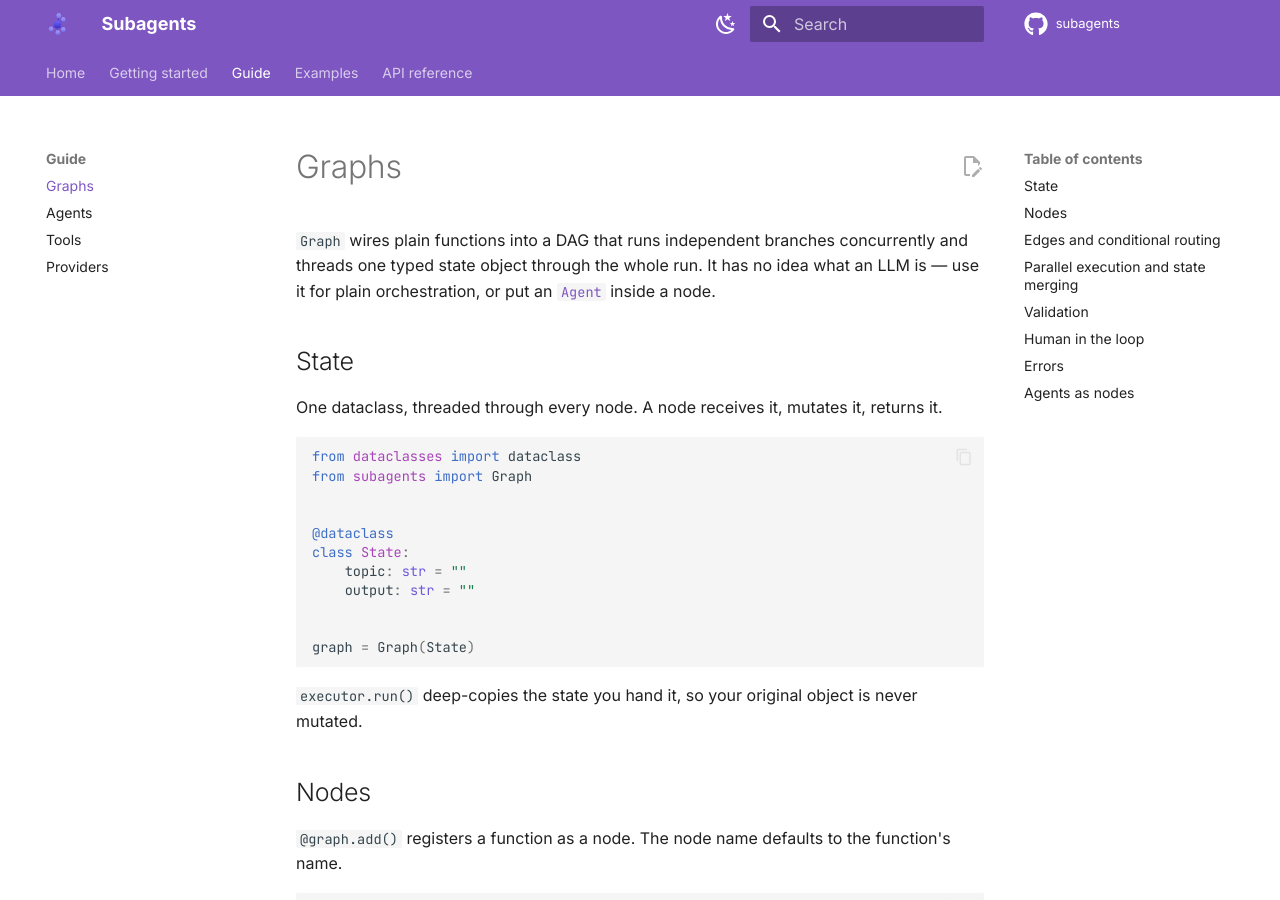
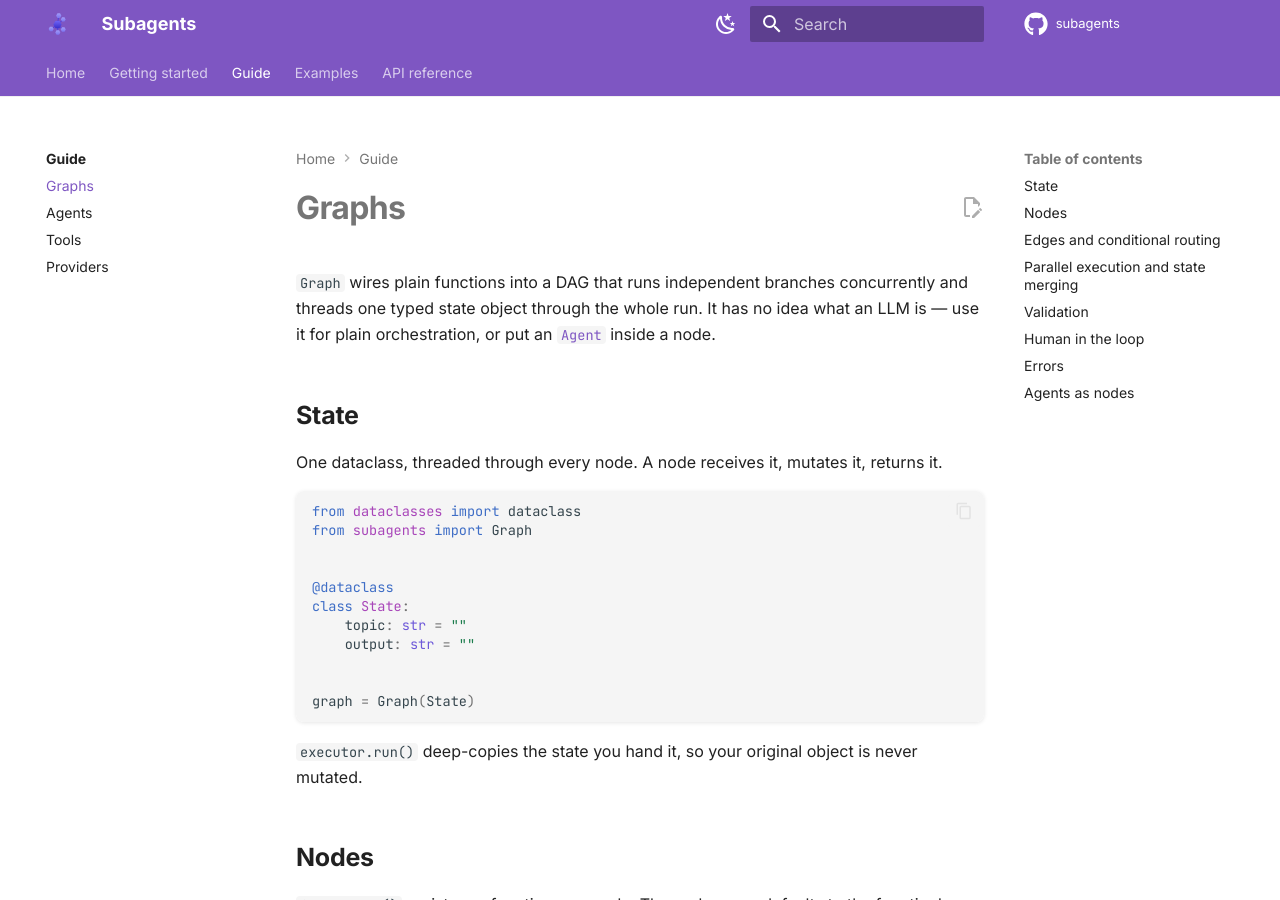
Before and after one commit to sayedshaun/deepharness, an MkDocs documentation site: the page built from docs/guide/graph.md, in a window 1280 px wide and 900 px high. Built offline with MkDocs 1.6.1 and Material for MkDocs 9.7.7, drawn with Linux system fonts in a browser that asks for light colours; comment, search, counter and statistics services are not loaded.

Commit message:
style: enable richer navigation, icons, and custom theming in mkdocs config

```diff
--- a/mkdocs.yml
+++ b/mkdocs.yml
@@ -1,7 +1,8 @@
 site_name: Subagents
 site_description: Compose LLM agents into typed, concurrent workflows.
+site_url: https://sayedshaun.github.io/subagents/
 repo_name: subagents
-repo_url: https://github.com/your-org/subagents
+repo_url: https://github.com/sayedshaun/subagents
 edit_uri: edit/main/docs/
 
 theme:
@@ -30,18 +31,25 @@ theme:
     code: JetBrains Mono
   features:
     - navigation.instant
+    - navigation.instant.progress
     - navigation.tracking
     - navigation.tabs
+    - navigation.tabs.sticky
     - navigation.sections
+    - navigation.indexes
+    - navigation.path
     - navigation.top
     - navigation.footer
     - toc.follow
     - content.code.copy
     - content.action.edit
+    - content.tooltips
     - search.suggest
     - search.highlight
 
 markdown_extensions:
+  - attr_list
+  - md_in_html
   - admonition
   - pymdownx.details
   - pymdownx.superfences
@@ -50,6 +58,9 @@ markdown_extensions:
   - pymdownx.inlinehilite
   - pymdownx.tabbed:
       alternate_style: true
+  - pymdownx.emoji:
+      emoji_index: !!python/name:material.extensions.emoji.twemoji
+      emoji_generator: !!python/name:material.extensions.emoji.to_svg
   - tables
   - toc:
       permalink: true
@@ -58,6 +69,7 @@ nav:
   - Home: index.md
   - Getting started: getting-started.md
   - Guide:
+      - guide/index.md
       - Graphs: guide/graph.md
       - Agents: guide/agents.md
       - Tools: guide/tools.md
@@ -65,7 +77,10 @@ nav:
   - Examples: examples.md
   - API reference: reference/api.md
 
+extra_css:
+  - stylesheets/extra.css
+
 extra:
   social:
     - icon: fontawesome/brands/github
-      link: https://github.com/your-org/subagents
+      link: https://github.com/sayedshaun/subagents
```
